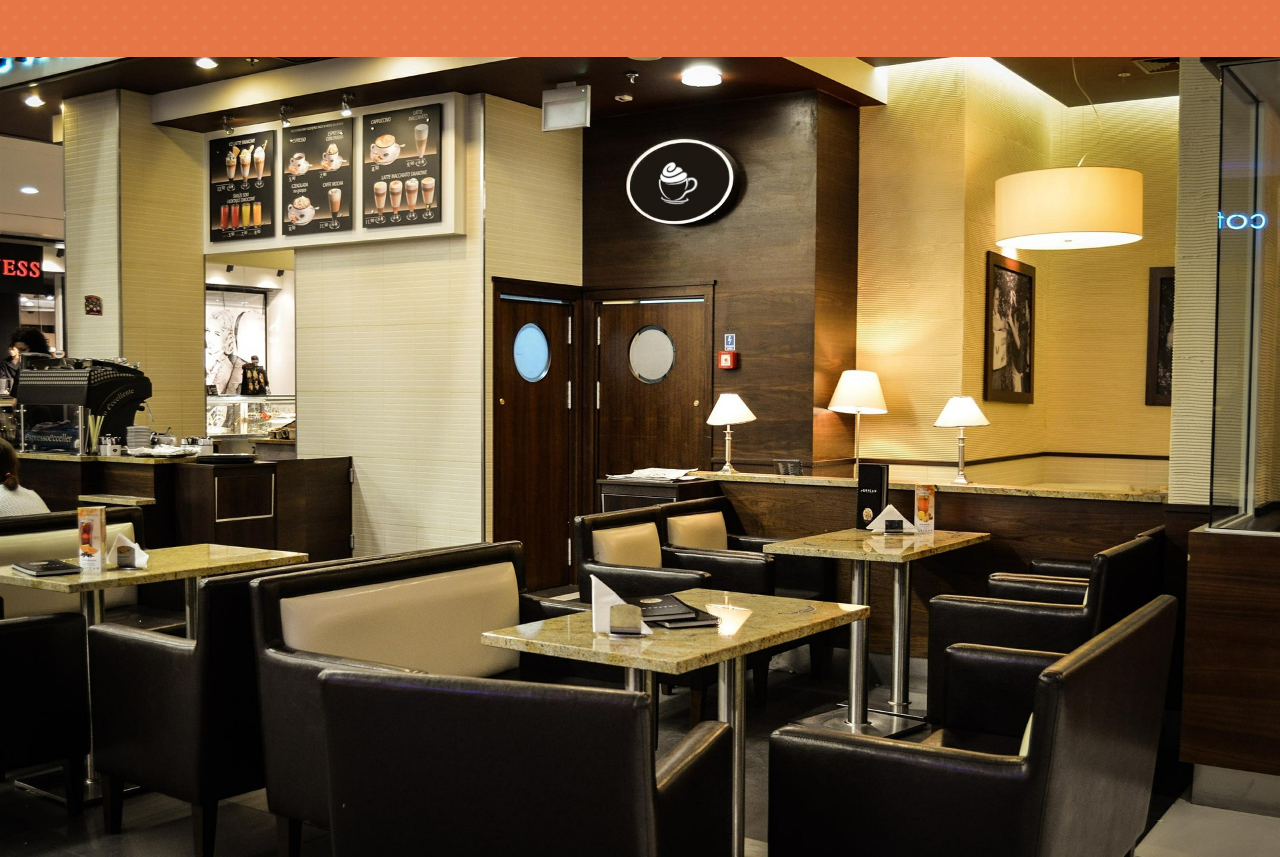
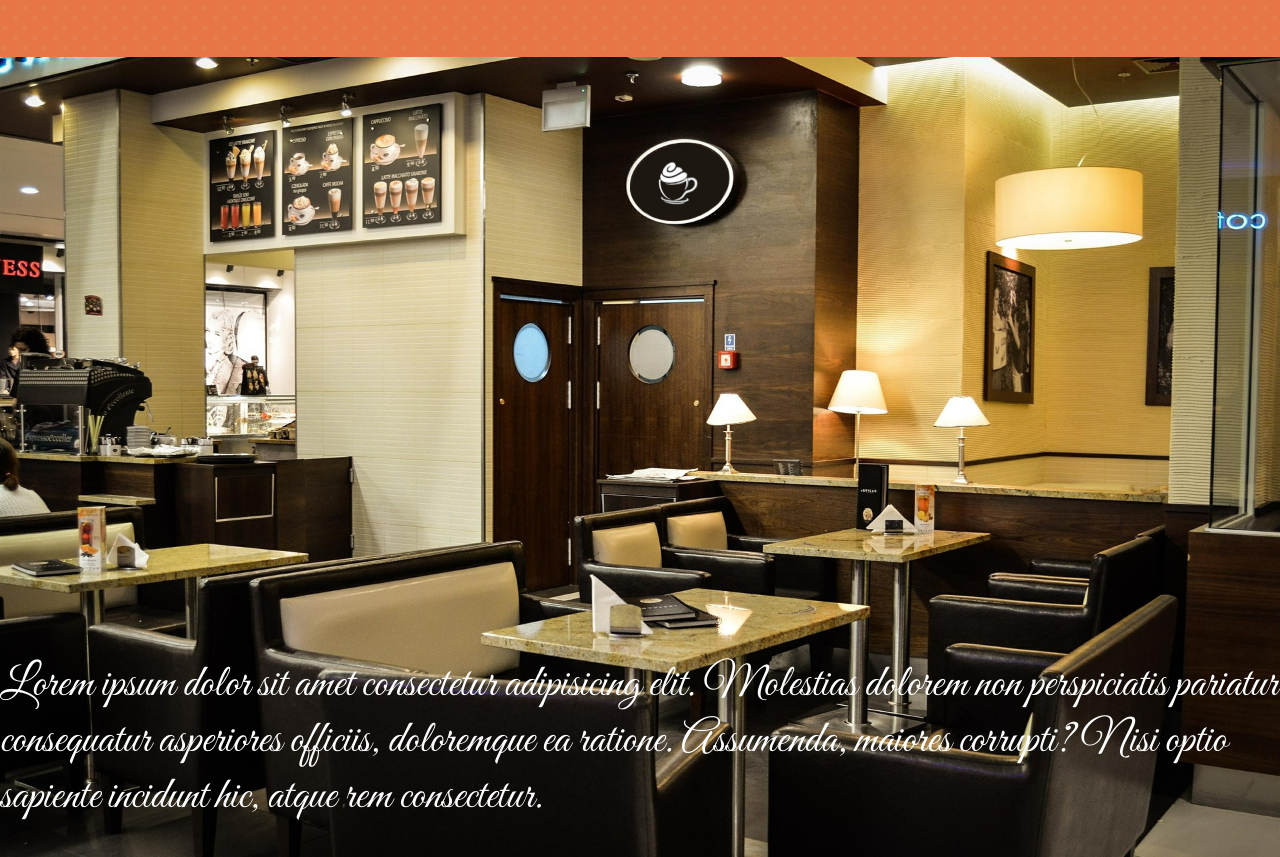
Before and after one commit to Iv-Ku/cafe_Lora, a website built with webpack: page src/index.html in a window 1280 px wide. Shown: the part 1017-1874 px from the top of the page. Built offline with nearby package versions, Linux system fonts and the light colour scheme.

Commit message:
text_gallery

```diff
--- a/src/index.html
+++ b/src/index.html
@@ -76,7 +76,14 @@
       </div>
     </section>
 
-    <section id="gallery" class="gallery"></section>
+    <section id="gallery" class="gallery">
+      <h1 class = 'text__gallery'>
+        Lorem ipsum dolor sit amet consectetur adipisicing elit. Molestias
+        dolorem non perspiciatis pariatur consequatur asperiores officiis,
+        doloremque ea ratione. Assumenda, maiores corrupti? Nisi optio sapiente
+        incidunt hic, atque rem consectetur.
+      </h1>
+    </section>
 
     <section>
       <div class="container">
--- a/src/style.css
+++ b/src/style.css
@@ -241,6 +241,9 @@ nav a:hover {
   background-position: top center;
   background-attachment: fixed;
 }
+.text__gallery {
+  padding-top: 600px;
+}
 
 .contacts {
   margin-bottom: 4rem;
@@ -261,9 +264,9 @@ nav a:hover {
   .container {
     max-width: 960px;
   }
-.nav-btn {
-  display: none;
-}
+  .nav-btn {
+    display: none;
+  }
   .banner {
     height: 600px;
 
```
